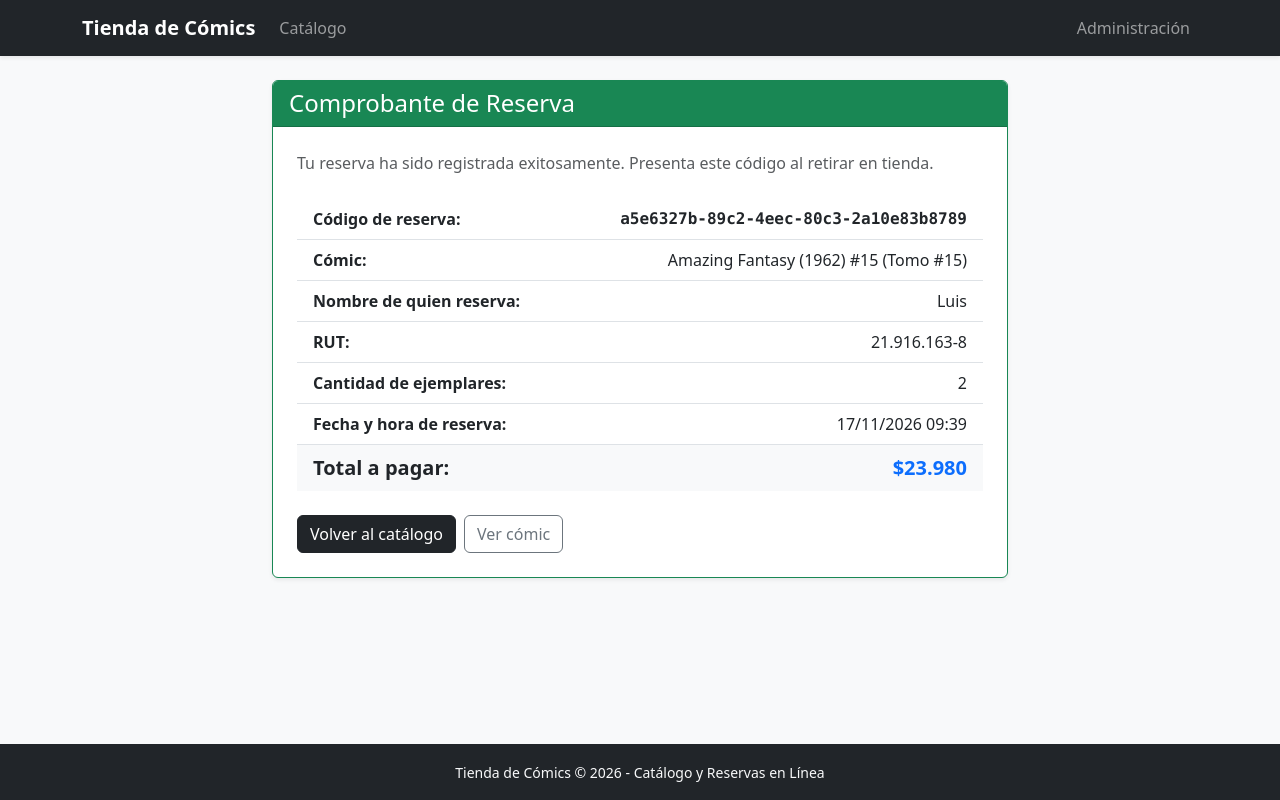
After one commit to luisfeliperamirez/ES3_LuisRamirez_SimonSepulveda, a Django app: page /reserva/a5e6327b-89c2-4eec-80c3-2a10e83b8789/comprobante/ in a window 1280 px wide. The commit adds this page. Run offline with Django 5.2, Linux system fonts and the light colour scheme; data comes from the database, SQL or seed files in the repository; both versions use the stored data as it was after the commit.

Commit message:
Commit #12 - Comprobante completo sin duplicación al recargar y correcciones de rutas /media/ y de validación de RUT

```diff
--- a/catalogo/urls.py
+++ b/catalogo/urls.py
@@ -7,4 +7,5 @@ urlpatterns = [
     path('', views.inicio, name='inicio'),
     path('comic/<int:comic_id>/', views.detalle_comic, name='detalle_comic'),
     path('comic/<int:comic_id>/comprar/', views.comprar, name='comprar'),
+    path('reserva/<uuid:codigo>/comprobante/', views.comprobante, name='comprobante'),
 ]
--- a/catalogo/views.py
+++ b/catalogo/views.py
@@ -1,8 +1,8 @@
 from django.db import transaction
-from django.shortcuts import render, get_object_or_404
+from django.shortcuts import render, get_object_or_404, redirect
 
 from .forms import ReservaForm
-from .models import Comic, Editorial
+from .models import Comic, Editorial, Reserva
 
 
 def inicio(request):
@@ -62,10 +62,7 @@ def comprar(request, comic_id):
 
                     comic.stock -= reserva.cantidad_ejemplares
                     comic.save(update_fields=['stock'])
-                    return render(request, 'comprar.html', {
-                        'comic': comic,
-                        'reserva': reserva,
-                    })
+                    return redirect('catalogo:comprobante', codigo=reserva.codigo)
             else:
                 form = None
     else:
@@ -75,3 +72,15 @@ def comprar(request, comic_id):
         'comic': comic,
         'form': form,
     })
+
+
+def comprobante(request, codigo):
+    reserva = get_object_or_404(
+        Reserva.objects.select_related('comic', 'comic__editorial'),
+        codigo=codigo,
+    )
+    total = reserva.cantidad_ejemplares * reserva.comic.precio
+    return render(request, 'catalogo/comprobante.html', {
+        'reserva': reserva,
+        'total': total,
+    })
--- a/templates/base.html
+++ b/templates/base.html
@@ -2,7 +2,7 @@
 <html lang="es-cl">
 <head>
     <meta charset="UTF-8">
-    <link rel="shortcut icon" href="media\icons\1.png" type="image/x-icon">
+    <link rel="shortcut icon" href="/media/icons/1.png" type="image/x-icon">
     <meta name="viewport" content="width=device-width, initial-scale=1.0">
 
     <title>{% block title %}Tienda de Cómics{% endblock %}</title>
--- /dev/null
+++ b/templates/catalogo/comprobante.html
@@ -0,0 +1,57 @@
+{% extends 'base.html' %}
+{% load filtros_clp %}
+
+{% block title %}Comprobante de Reserva - Tienda de Cómics{% endblock %}
+
+{% block content %}
+<div class="row justify-content-center">
+    <div class="col-lg-8">
+        <div class="card shadow-sm border-success">
+            <div class="card-header bg-success text-white">
+                <h1 class="h4 mb-0">Comprobante de Reserva</h1>
+            </div>
+            <div class="card-body p-4">
+                <p class="text-muted mb-4">
+                    Tu reserva ha sido registrada exitosamente. Presenta este código al retirar en tienda.
+                </p>
+
+                <ul class="list-group list-group-flush mb-4">
+                    <li class="list-group-item d-flex justify-content-between">
+                        <strong>Código de reserva:</strong>
+                        <span class="font-monospace fw-bold">{{ reserva.codigo }}</span>
+                    </li>
+                    <li class="list-group-item d-flex justify-content-between">
+                        <strong>Cómic:</strong>
+                        <span>{{ reserva.comic.titulo }} (Tomo #{{ reserva.comic.numero_tomo }})</span>
+                    </li>
+                    <li class="list-group-item d-flex justify-content-between">
+                        <strong>Nombre de quien reserva:</strong>
+                        <span>{{ reserva.nombre_cliente }}</span>
+                    </li>
+                    <li class="list-group-item d-flex justify-content-between">
+                        <strong>RUT:</strong>
+                        <span>{{ reserva.rut }}</span>
+                    </li>
+                    <li class="list-group-item d-flex justify-content-between">
+                        <strong>Cantidad de ejemplares:</strong>
+                        <span>{{ reserva.cantidad_ejemplares }}</span>
+                    </li>
+                    <li class="list-group-item d-flex justify-content-between">
+                        <strong>Fecha y hora de reserva:</strong>
+                        <span>{{ reserva.fecha_reserva|date:"d/m/Y H:i" }}</span>
+                    </li>
+                    <li class="list-group-item d-flex justify-content-between bg-light">
+                        <strong class="fs-5">Total a pagar:</strong>
+                        <span class="fs-5 fw-bold text-primary">{{ total|clp }}</span>
+                    </li>
+                </ul>
+
+                <div class="d-flex gap-2">
+                    <a href="{% url 'catalogo:inicio' %}" class="btn btn-dark">Volver al catálogo</a>
+                    <a href="{% url 'catalogo:detalle_comic' reserva.comic.id %}" class="btn btn-outline-secondary">Ver cómic</a>
+                </div>
+            </div>
+        </div>
+    </div>
+</div>
+{% endblock %}
--- a/templates/catalogo/inicio.html
+++ b/templates/catalogo/inicio.html
@@ -5,9 +5,9 @@
 
 {% block content %}
 <div class="d-flex justify-content-between align-items-center mb-3">
-    <h1 class="h2 mb-0"> <img src="media/other/1.png"> Catálogo de Cómics</h1>
+    <h1 class="h2 mb-0"> <img src="/media/other/1.png"> Catálogo de Cómics</h1>
     {% if comics %}
-     <span class="text-muted">  <img src="media/other/4.png"> {{ comics|length }} título(s) encontrado(s)</span>
+     <span class="text-muted">  <img src="/media/other/4.png"> {{ comics|length }} título(s) encontrado(s)</span>
     {% else %}
      <span class="text-muted">  <img src="media/other/5.png"> 0 títulos encontrados</span>
     {% endif %}
@@ -55,7 +55,7 @@
                     {% endif %}
                 </div>
                 <h2 class="h5 card-title mt-1">{{ comic.titulo }}</h2>
-                <p class="text-muted small mb-2"> <img src="media/other/3.png"> Tomo #{{ comic.numero_tomo }}</p>
+                <p class="text-muted small mb-2"> <img src="/media/other/3.png"> Tomo #{{ comic.numero_tomo }}</p>
                 <p class="fs-5 fw-bold text-primary mt-auto mb-3">{{ comic.precio|clp }}</p>
                 <a href="{% url 'catalogo:detalle_comic' comic.id %}" class="btn btn-outline-dark w-100">Ver detalle</a>
             </div>
```
Also changed, not shown: catalogo/forms.py (+49 -18 lines), catalogo/tests.py (+22 -42 lines), README.md, db.sqlite3.
